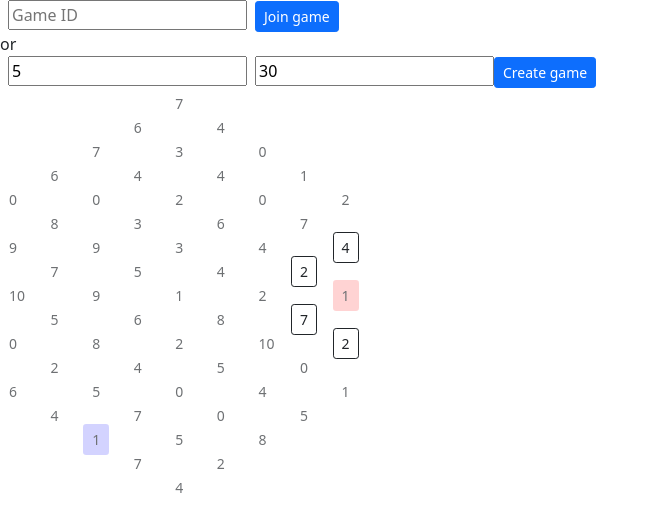
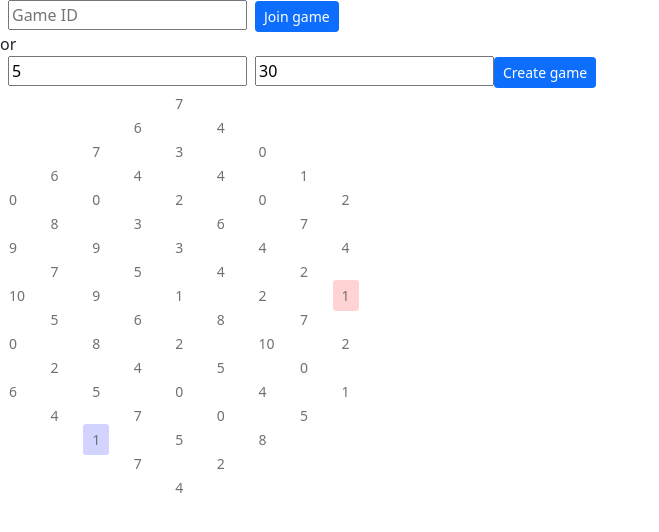
Before and after one commit to speezepearson/mediator, a React (Vite) app: page / in a window 1280 px wide. Shown: the top 532 px of the page, without its empty margins (0-659 px from the left). Built offline with nearby package versions, Linux system fonts and the light colour scheme; no server answers.

Commit message:
api: game creation takes game, not just distribution

```diff
--- a/src/App.tsx
+++ b/src/App.tsx
@@ -29,8 +29,11 @@ function GameSelector(props: {
       const [size, startingResources] = [sizeF, startingResourcesF].map((x) =>
         parseInt(x),
       );
-      if (size <= 0) {
-        return { type: "err", msg: "size must be positive" };
+      if (isNaN(size) || isNaN(startingResources)) {
+        return { type: "err", msg: "invalid input" };
+      }
+      if (size <= 1) {
+        return { type: "err", msg: "size must be at least 2" };
       }
       if (size > 20) {
         return { type: "err", msg: "size must be <= 20" };
@@ -95,20 +98,15 @@ function GameSelector(props: {
           onClick={() => {
             if (board.type === "err") return;
             props.onCreate({
-              startingResources: parseInt(startingResourcesF),
-              boardDistribution: board.val.dist,
+              game: board.val.sample,
             });
           }}
         >
           Create game
         </button>
-        {board.type !== "err" && (
+        {board.type === "err" ? <div className="text-danger">{board.msg}</div> : (
           <>
-            <RenderBoard
-              game={board.val.sample}
-              player="red"
-              onMove={() => {}}
-            />
+            <RenderBoard game={board.val.sample} player="red" onMove={null} />
           </>
         )}
       </div>
@@ -145,13 +143,15 @@ function PlayerSelector(props: { onSet: (player: Player) => void }) {
 function RenderBoard(props: {
   game: Game;
   player: Player;
-  onMove: (action: Action) => void;
+  onMove: null | ((action: Action) => void);
 }) {
   const { game, player, onMove } = props;
   const isOurTurn = !game.isOver && whoseMove(game) === player;
   const maxY = Math.max(...game.cells.map(({ i, j }) => hexy2xy(i, j)[1]));
 
-  const ownedCells = game.cells.filter(({ v }) => v.occupier?.actor === game.currentActor);
+  const ownedCells = game.cells.filter(
+    ({ v }) => v.occupier?.actor === game.currentActor,
+  );
   const neighborCellIdxs = Set(
     ownedCells.flatMap(({ i, j }) =>
       hexNeighbors(i, j).map(([i, j]) => `${i},${j}`),
@@ -164,6 +164,7 @@ function RenderBoard(props: {
       {game.cells.map(({ i, j, v: cell }) => {
         const canClaim =
           isOurTurn &&
+          onMove !== null &&
           ((!game.currentActorDelegated && player === game.currentActor) ||
             (game.currentActorDelegated && player === "mediator")) &&
           cell.occupier?.actor !== game.currentActor &&
@@ -198,6 +199,7 @@ function RenderBoard(props: {
               }}
               disabled={!canClaim}
               onClick={async () => {
+                if (onMove === null) return;
                 if (cell.occupier?.actor === game.currentActor)
                   return await onMove({ type: "release", i, j });
                 if (!canClaim) return;
```
Also changed, not shown: convex/games.ts (+8 -10 lines).
